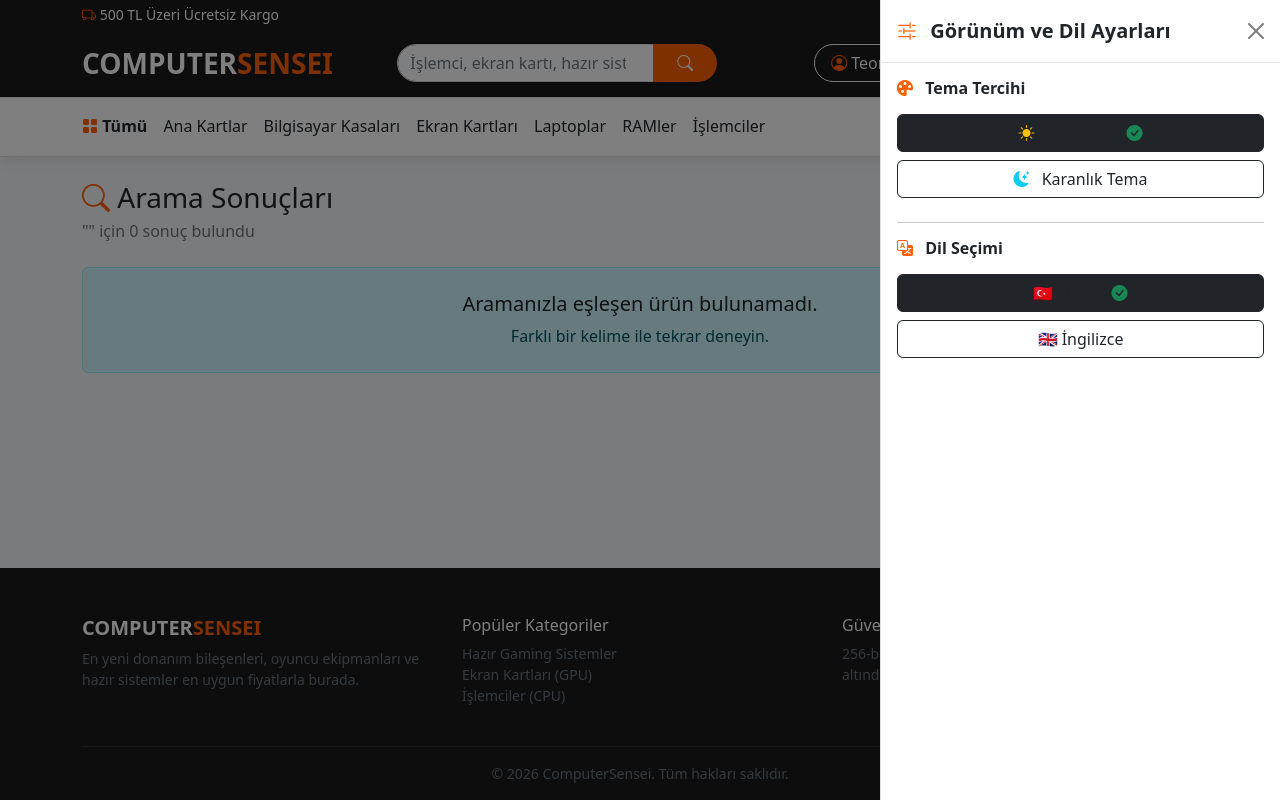
After one commit to Teowol/E-Ticaret-Sitesi, a Django app: page /arama/ in a window 1280 px wide, after a click on "Ayarlar". The commit adds this page. Run offline with Django 5.2, Linux system fonts and the light colour scheme; a user stored in the database is signed in; data comes from the database, SQL or seed files in the repository; both versions use the stored data as it was after the commit.

Commit message:
search-bar-eklendi

```diff
--- a/shop/urls.py
+++ b/shop/urls.py
@@ -20,4 +20,6 @@ urlpatterns = [
     path('satici/urun-ekle/', views.seller_product_add, name='seller_product_add'),
     path('satici/urun/<int:pk>/duzenle/', views.seller_product_edit, name='seller_product_edit'),
     path('satici/urun/<int:pk>/sil/', views.seller_product_delete, name='seller_product_delete'),
+
+    path('arama/', views.search_results, name='search_results'),
 ]
--- a/shop/views.py
+++ b/shop/views.py
@@ -7,6 +7,7 @@ from django.contrib import messages
 from django.utils.translation import gettext_lazy as _
 from .models import Category, Product
 from .forms import SellerRegistrationForm, ProductForm
+from django.db import models
 
 def home(request):
     categories = Category.objects.all()
@@ -248,3 +249,25 @@ def seller_product_delete(request, pk):
         product.delete()
         messages.success(request, 'Ürün silindi.')
     return redirect('seller_dashboard')
+
+def search_results(request):
+    query = request.GET.get('q', '').strip()
+    categories = Category.objects.all()
+
+    if query:
+        featured_products = Product.objects.filter(
+            is_active=True,
+        ).filter(
+            models.Q(name__icontains=query) |
+            models.Q(description__icontains=query) |
+            models.Q(brand__name__icontains=query) |
+            models.Q(category__name__icontains=query)
+        ).distinct()
+    else:
+        featured_products = Product.objects.none()
+
+    return render(request, 'search_results.html', {
+        'categories': categories,
+        'featured_products': featured_products,
+        'query': query,
+    })
--- a/static/css/style.css
+++ b/static/css/style.css
@@ -1,58 +1,53 @@
 :root {
     --primary-color: #ff6000;
-    --primary-hover: #df5100;
+    --dark-color: #171717;
     --body-bg: #f5f6f8;
-    --surface-bg: #ffffff;
-    --navbar-bg: #171717;
+    --card-bg: #ffffff;
+    --navbar-bg: #1a1a1a;
+    --header-bg: #ffffff;
     --text-color: #212529;
     --muted-color: #6c757d;
     --border-color: #dee2e6;
     --input-bg: #ffffff;
-    --shadow-color: rgba(15, 23, 42, 0.10);
+    --btn-outline-color: #212529;
+    --shadow-color: rgba(0, 0, 0, 0.08);
+    --table-color: #212529;
 }
 
 [data-theme="dark"] {
-    --body-bg: #111827;
-    --surface-bg: #1f2937;
-    --navbar-bg: #0b0f19;
-    --text-color: #f3f4f6;
-    --muted-color: #aeb7c5;
-    --border-color: #374151;
-    --input-bg: #273449;
-    --shadow-color: rgba(0, 0, 0, 0.35);
-}
-
-* {
-    transition: background-color 0.2s ease, color 0.2s ease, border-color 0.2s ease;
+    --body-bg: #121212;
+    --card-bg: #1e1e1e;
+    --navbar-bg: #151515;
+    --header-bg: #1a1a1a;
+    --text-color: #f1f1f1;
+    --muted-color: #a0a0a0;
+    --border-color: #333333;
+    --input-bg: #282828;
+    --btn-outline-color: #f1f1f1;
+    --shadow-color: rgba(0, 0, 0, 0.5);
+    --table-color: #f1f1f1;
 }
 
 body {
-    background-color: var(--body-bg);
-    color: var(--text-color);
+    background-color: var(--body-bg) !important;
+    color: var(--text-color) !important;
 }
 
+/* Üst Bar ve Navbar */
 .bg-custom-dark,
-.navbar.bg-dark,
-footer.bg-custom-dark {
+.navbar.bg-dark {
     background-color: var(--navbar-bg) !important;
 }
 
-.search-form {
-    width: min(100%, 520px);
-}
-
-.category-nav,
-.offcanvas,
-.card,
-.dropdown-menu,
-.modal-content {
-    background-color: var(--surface-bg) !important;
-    color: var(--text-color);
+/* Kategori Navigasyonu */
+.category-nav {
+    background-color: var(--header-bg) !important;
     border-color: var(--border-color) !important;
 }
 
 .category-nav .nav-link {
     color: var(--text-color) !important;
+    font-weight: 500;
 }
 
 .category-nav .nav-link:hover,
@@ -60,130 +55,178 @@ footer.bg-custom-dark {
     color: var(--primary-color) !important;
 }
 
-.form-control {
-    background-color: var(--input-bg);
-    color: var(--text-color);
-    border-color: var(--border-color);
+/* Kartlar, Modallar, Yan Menü (Offcanvas) ve Dropdown'lar */
+.card,
+.modal-content,
+.offcanvas,
+.dropdown-menu {
+    background-color: var(--card-bg) !important;
+    color: var(--text-color) !important;
+    border-color: var(--border-color) !important;
+}
+
+.card,
+.shadow-sm {
+    box-shadow: 0 4px 14px var(--shadow-color) !important;
+}
+
+.dropdown-item {
+    color: var(--text-color) !important;
+}
+
+.dropdown-item:hover {
+    background-color: var(--body-bg) !important;
+    color: var(--primary-color) !important;
+}
+
+/* Metinler ve Başlıklar */
+h1, h2, h3, h4, h5, h6,
+.text-dark,
+.card-title,
+.products-heading,
+.product-name {
+    color: var(--text-color) !important;
+}
+
+.text-muted,
+.text-secondary,
+.product-brand,
+.old-price {
+    color: var(--muted-color) !important;
+}
+
+/* Tablolar (Sepet, Satıcı Paneli vs.) */
+.table {
+    color: var(--table-color) !important;
+    border-color: var(--border-color) !important;
+}
+
+.table > :not(caption) > * > * {
+    background-color: transparent !important;
+    color: var(--table-color) !important;
+    border-bottom-color: var(--border-color) !important;
+}
+
+/* Form Elemanları ve Inputlar */
+.form-control,
+.form-select {
+    background-color: var(--input-bg) !important;
+    color: var(--text-color) !important;
+    border-color: var(--border-color) !important;
 }
 
 .form-control::placeholder {
-    color: var(--muted-color);
+    color: var(--muted-color) !important;
 }
 
-.form-control:focus {
-    background-color: var(--input-bg);
-    color: var(--text-color);
-    border-color: var(--primary-color);
-    box-shadow: 0 0 0 0.2rem rgba(255, 96, 0, 0.22);
+.form-control:focus,
+.form-select:focus {
+    background-color: var(--input-bg) !important;
+    color: var(--text-color) !important;
+    border-color: var(--primary-color) !important;
+    box-shadow: 0 0 0 0.25rem rgba(255, 96, 0, 0.25) !important;
+}
+
+.form-label,
+label {
+    color: var(--text-color) !important;
+}
+
+/* Kenarlıklar */
+.border,
+.border-bottom,
+.border-top,
+.border-end,
+.border-start {
+    border-color: var(--border-color) !important;
+}
+
+/* Butonlar */
+.btn-outline-dark {
+    color: var(--btn-outline-color) !important;
+    border-color: var(--btn-outline-color) !important;
+}
+
+.btn-outline-dark:hover {
+    background-color: var(--primary-color) !important;
+    border-color: var(--primary-color) !important;
+    color: #ffffff !important;
 }
 
 .btn-custom {
-    background-color: var(--primary-color);
-    border-color: var(--primary-color);
-    color: #ffffff;
+    background-color: var(--primary-color) !important;
+    color: #ffffff !important;
+    border: none !important;
 }
 
-.btn-custom:hover,
-.btn-custom:focus {
-    background-color: var(--primary-hover);
-    border-color: var(--primary-hover);
-    color: #ffffff;
+.btn-custom:hover {
+    background-color: #e05500 !important;
+    color: #ffffff !important;
 }
 
-.text-custom {
+.btn-outline-custom {
+    color: var(--primary-color) !important;
+    border: 1px solid var(--primary-color) !important;
+    background: transparent !important;
+}
+
+.btn-outline-custom:hover {
+    background-color: var(--primary-color) !important;
+    color: #ffffff !important;
+}
+
+.text-custom,
+.current-price {
     color: var(--primary-color) !important;
 }
 
-.btn-outline-dark {
-    color: var(--text-color);
-    border-color: var(--border-color);
+/* Hero Banner */
+.hero-banner {
+    background: linear-gradient(135deg, #111111 0%, #252525 100%) !important;
+    color: #ffffff !important;
+    min-height: 250px;
+    display: flex;
+    flex-direction: column;
+    justify-content: center;
+    align-items: center;
+    text-align: center;
 }
 
-.btn-outline-dark:hover,
-.btn-outline-dark.active {
-    color: #ffffff;
-    background-color: var(--primary-color);
-    border-color: var(--primary-color);
+.hero-banner h1,
+.hero-banner p,
+.hero-banner .lead {
+    color: #ffffff !important;
 }
 
-.settings-choice {
-    min-height: 52px;
-    display: flex;
-    align-items: center;
-    justify-content: space-between;
-    text-align: left;
-}
-
+/* Ürün Kartı */
 .product-card {
-    background-color: var(--surface-bg) !important;
+    background-color: var(--card-bg) !important;
     border: 1px solid var(--border-color) !important;
     border-radius: 16px;
-    overflow: hidden;
-    transition: transform 0.25s ease, box-shadow 0.25s ease, border-color 0.25s ease;
 }
 
 .product-card:hover {
-    transform: translateY(-6px);
+    transform: translateY(-5px);
     border-color: var(--primary-color) !important;
-    box-shadow: 0 14px 30px var(--shadow-color) !important;
+    box-shadow: 0 10px 24px var(--shadow-color) !important;
 }
 
-.product-image-wrapper {
-    height: 210px;
-    padding: 18px;
+.product-card .product-image-wrapper {
+    height: 190px;
+    padding: 15px;
     display: flex;
     align-items: center;
     justify-content: center;
-    background-color: var(--surface-bg);
+    background-color: var(--card-bg) !important;
 }
 
-.product-img {
-    width: 100%;
-    height: 175px;
+.product-card .product-img {
+    max-width: 100%;
+    max-height: 160px;
     object-fit: contain;
 }
 
-.product-brand,
-.old-price,
-.text-muted,
-.text-secondary {
-    color: var(--muted-color) !important;
+/* Footer */
+footer.bg-custom-dark {
+    background-color: var(--navbar-bg) !important;
 }
-
-.product-name,
-.products-heading {
-    color: var(--text-color) !important;
-}
-
-.current-price {
-    color: var(--primary-color) !important;
-    font-size: 1.25rem;
-    font-weight: 800;
-}
-
-.hero-banner {
-    min-height: 270px;
-    padding: 3rem 1.5rem;
-    display: flex;
-    flex-direction: column;
-    align-items: center;
-    justify-content: center;
-    text-align: center;
-    background: linear-gradient(135deg, #111827 0%, #293548 100%);
-    color: #ffffff;
-}
-
-.hero-banner h1,
-.hero-banner p {
-    color: #ffffff !important;
-}
-
-.hero-banner p {
-    opacity: 0.82;
-}
-
-@media (max-width: 991.98px) {
-    .search-form {
-        width: 100%;
-    }
-}
--- a/templates/base.html
+++ b/templates/base.html
@@ -49,12 +49,13 @@
             </button>
 
             <div class="collapse navbar-collapse" id="navContent">
-                <form class="d-flex mx-auto my-2 my-lg-0 search-form" method="get" action="{% url 'home' %}">
+                <form class="d-flex mx-auto my-2 my-lg-0 search-form" method="get" action="{% url 'search_results' %}">
                     <div class="input-group">
                         <input
                             class="form-control rounded-start-pill"
                             type="search"
                             name="q"
+                            value="{{ query|default:'' }}"
                             placeholder="{% trans 'İşlemci, ekran kartı, hazır sistem ara...' %}">
                         <button class="btn btn-custom rounded-end-pill px-4" type="submit" aria-label="Ara">
                             <i class="bi bi-search"></i>
--- /dev/null
+++ b/templates/search_results.html
@@ -0,0 +1,83 @@
+{% extends 'base.html' %}
+{% load i18n %}
+
+{% block title %}
+    "{{ query }}" {% trans "için arama sonuçları" %} | ComputerSensei
+{% endblock %}
+
+{% block content %}
+<div class="container my-4">
+
+    <div class="mb-4">
+        <h3 class="products-heading mb-1">
+            <i class="bi bi-search text-custom"></i>
+            {% trans "Arama Sonuçları" %}
+        </h3>
+        <p class="text-muted">
+            "<strong>{{ query }}</strong>" {% trans "için" %} {{ featured_products|length }} {% trans "sonuç bulundu" %}
+        </p>
+    </div>
+
+    <div class="row g-4">
+        {% for product in featured_products %}
+        <div class="col-12 col-sm-6 col-md-4 col-lg-3">
+            <div class="card h-100 border-0 shadow-sm product-card p-3">
+                {% if product.discount_percent %}
+                <span class="badge bg-danger position-absolute top-0 start-0 m-3 rounded-pill">-%{{ product.discount_percent }}</span>
+                {% endif %}
+
+                <div class="product-image-wrapper">
+                {% if product.image %}
+                <img
+                src="{{ product.image.url }}"
+                class="product-img"
+                alt="{{ product.name }}">
+                {% else %}
+                <div class="d-flex align-items-center justify-content-center w-100 h-100 text-muted">
+                <i class="bi bi-image fs-1"></i>
+                </div>
+                {% endif %}
+                </div>
+
+                <div class="card-body d-flex flex-column p-0 pt-3">
+                <small class="product-brand">{{ product.brand.name|default:product.category.name }}</small>
+                <h6 class="product-name fw-bold mt-1 text-truncate" title="{{ product.name }}">{{ product.name }}</h6>
+
+                <div class="mt-auto pt-3">
+                {% if product.discount_price %}
+                <div class="old-price text-decoration-line-through small">{{ product.price }} TL</div>
+                <div class="current-price">{{ product.discount_price }} TL</div>
+                {% else %}
+                <div class="current-price">{{ product.price }} TL</div>
+                {% endif %}
+
+                <div class="d-grid mt-3">
+                    {% if product.stock > 0 %}
+                    <form action="{% url 'cart_add' product.id %}" method="post">
+                        {% csrf_token %}
+                        <input type="hidden" name="quantity" value="1">
+                        <button type="submit" class="btn btn-outline-dark btn-sm rounded-pill fw-semibold w-100">
+                            <i class="bi bi-cart-plus"></i> {% trans "Sepete Ekle" %}
+                        </button>
+                    </form>
+                    {% else %}
+                    <button class="btn btn-secondary btn-sm rounded-pill fw-semibold w-100" disabled>
+                        {% trans "Tükendi" %}
+                    </button>
+                    {% endif %}
+                </div>
+                </div>
+                </div>
+            </div>
+        </div>
+        {% empty %}
+        <div class="col-12">
+            <div class="alert alert-info text-center py-4">
+                <h5>{% trans "Aramanızla eşleşen ürün bulunamadı." %}</h5>
+                <p class="mb-0">{% trans "Farklı bir kelime ile tekrar deneyin." %}</p>
+            </div>
+        </div>
+        {% endfor %}
+    </div>
+</div>
+{% endblock %}
```
Also changed, not shown: db.sqlite3, locale/en/LC_MESSAGES/django.po, media/products/m_msi-mag-pano-m100r-pz-white-1.jpg (added), 2 other files.
